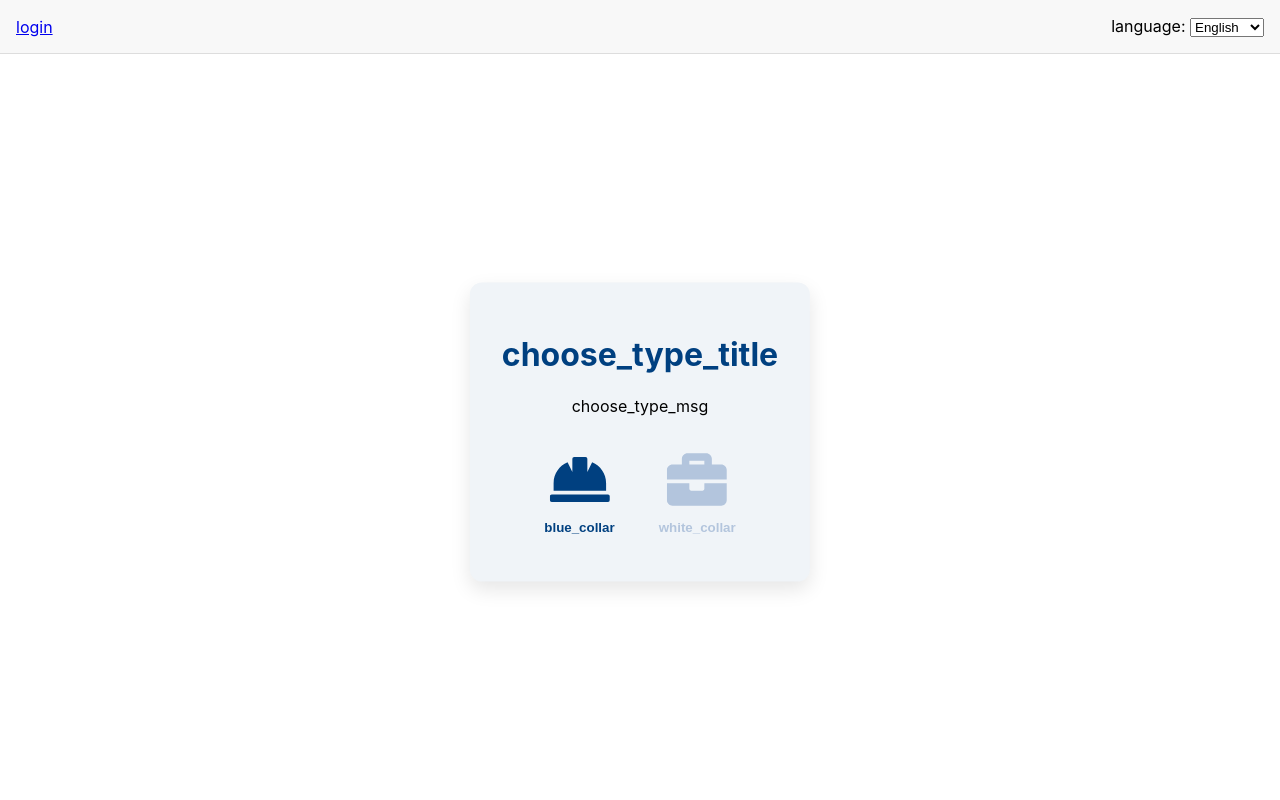
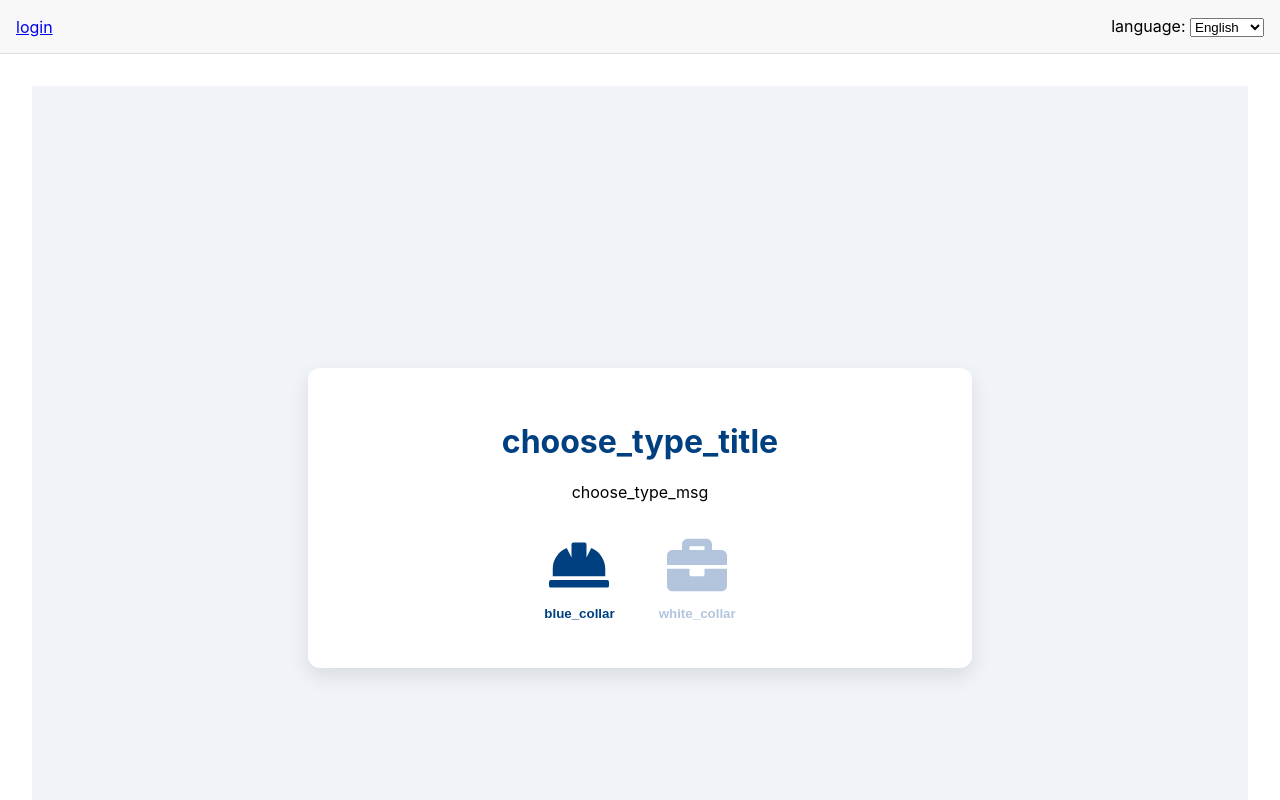
Before and after one commit to 22nancy-pixel/Yalahiree, a React (Create React App) app: page /home in a window 1280 px wide. Shown: the top 800 px of the page. Built offline with nearby package versions, Linux system fonts and the light colour scheme; the HTML template or start-up script is replaced by a standard one.

Commit message:
Update Home.js

```diff
--- a/src/pages/Home.js
+++ b/src/pages/Home.js
@@ -1,5 +1,4 @@
-// src/pages/Home.jsx
-import React from 'react'
+import React, { useEffect } from 'react'
 import { useTranslation } from 'react-i18next'
 import { useNavigate } from 'react-router-dom'
 import { FaHardHat, FaBriefcase } from 'react-icons/fa'
@@ -10,8 +9,14 @@ function Home() {
   const navigate = useNavigate()
   const session = useSession()
 
-  // Redirect logged-in users (optional)
-  if (session) return <div></div>
+  // If logged in, skip Home and go directly to profile
+  useEffect(() => {
+    if (!session) return
+    const type = session.user?.user_metadata?.type
+    if (type === 'blue') navigate('/BlueCollarProfile', { replace: true })
+    else if (type === 'white') navigate('/WhiteCollarProfile', { replace: true })
+    else if (type === 'company') navigate('/dashboard', { replace: true })
+  }, [session, navigate])
 
   const handleSelectType = (type) => {
     navigate(`/auth?type=${type}`)
@@ -20,60 +25,52 @@ function Home() {
   return (
     <div
       style={{
-        position: 'absolute',
-        top: '50%',
-        left: '50%',
-        transform: 'translate(-50%, -50%)',
+        display: 'flex',
+        flexDirection: 'column',
+        justifyContent: 'center',
+        alignItems: 'center',
+        minHeight: '100vh',
+        backgroundColor: '#F0F4F8',
+        padding: '2rem',
+      }}
+    >
+      <div
+        style={{
           maxWidth: '600px',
-        margin: '2rem auto',
-        padding: '2rem',
+          width: '100%',
           textAlign: 'center',
-        backgroundColor: '#F0F4F8',
           borderRadius: '12px',
           boxShadow: '0 8px 20px rgba(0, 0, 0, 0.1)',
+          padding: '2rem',
+          backgroundColor: 'white',
         }}
       >
-      <h1 style={{ color: '#004080' }}>{t('choose_type_title') || t('welcome_yala')}</h1>
-      <p style={{ marginBottom: '2rem' }}>{t('choose_type_msg') || t('helping_find_jobs')}</p>
+        <h1 style={{ color: '#004080' }}>{t('choose_type_title') || t('choose_your_type')}</h1>
+        <p style={{ marginBottom: '2rem' }}>
+          {t('choose_type_msg') || t('please_select_your_job_type')}
+        </p>
 
-      <div style={{ display: 'flex', justifyContent: 'center', gap: '2rem' }}>
-        {/* Blue Collar */}
+        <div style={{ display: 'flex', justifyContent: 'center', gap: '2rem', flexWrap: 'wrap' }}>
           <button
             onClick={() => handleSelectType('blue')}
-          style={{
-            background: 'none',
-            border: 'none',
-            cursor: 'pointer',
-            textAlign: 'center',
-            transition: 'transform 0.2s ease',
-          }}
+            style={{ background: 'none', border: 'none', cursor: 'pointer', textAlign: 'center', transition: 'transform 0.2s ease' }}
             onMouseEnter={(e) => (e.currentTarget.style.transform = 'scale(1.05)')}
             onMouseLeave={(e) => (e.currentTarget.style.transform = 'scale(1)')}
           >
             <FaHardHat size={60} color="#004080" />
-          <p style={{ marginTop: '0.5rem', fontWeight: 'bold', color: '#004080' }}>
-            {t('blue_collar')}
-          </p>
+            <p style={{ marginTop: '0.5rem', fontWeight: 'bold', color: '#004080' }}>{t('blue_collar')}</p>
           </button>
 
-        {/* White Collar */}
           <button
             onClick={() => handleSelectType('white')}
-          style={{
-            background: 'none',
-            border: 'none',
-            cursor: 'pointer',
-            textAlign: 'center',
-            transition: 'transform 0.2s ease',
-          }}
+            style={{ background: 'none', border: 'none', cursor: 'pointer', textAlign: 'center', transition: 'transform 0.2s ease' }}
             onMouseEnter={(e) => (e.currentTarget.style.transform = 'scale(1.05)')}
             onMouseLeave={(e) => (e.currentTarget.style.transform = 'scale(1)')}
           >
             <FaBriefcase size={60} color="#B3C5DD" />
-          <p style={{ marginTop: '0.5rem', fontWeight: 'bold', color: '#B3C5DD' }}>
-            {t('white_collar')}
-          </p>
+            <p style={{ marginTop: '0.5rem', fontWeight: 'bold', color: '#B3C5DD' }}>{t('white_collar')}</p>
           </button>
+        </div>
       </div>
     </div>
   )
```
Lines whose indentation alone changed are shown as unchanged.
